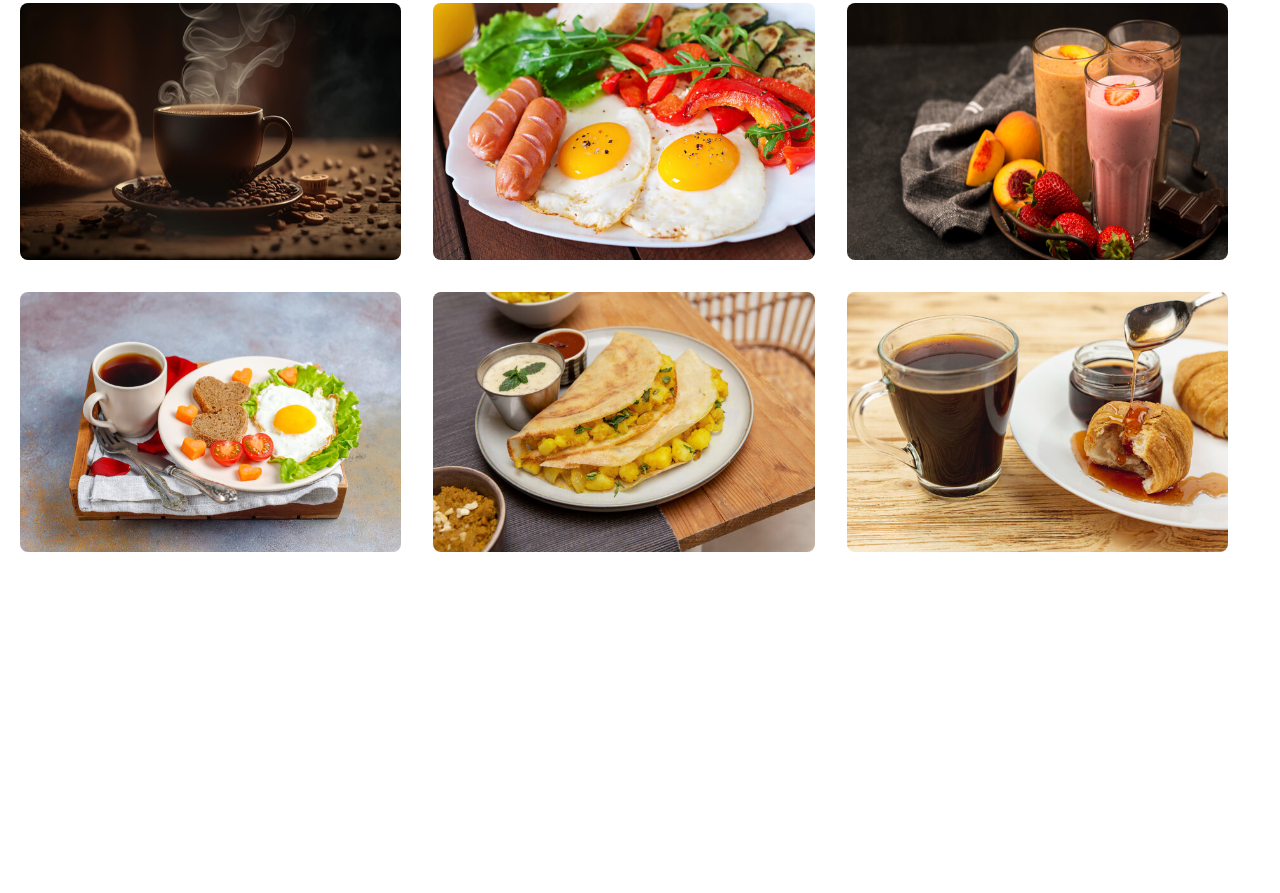
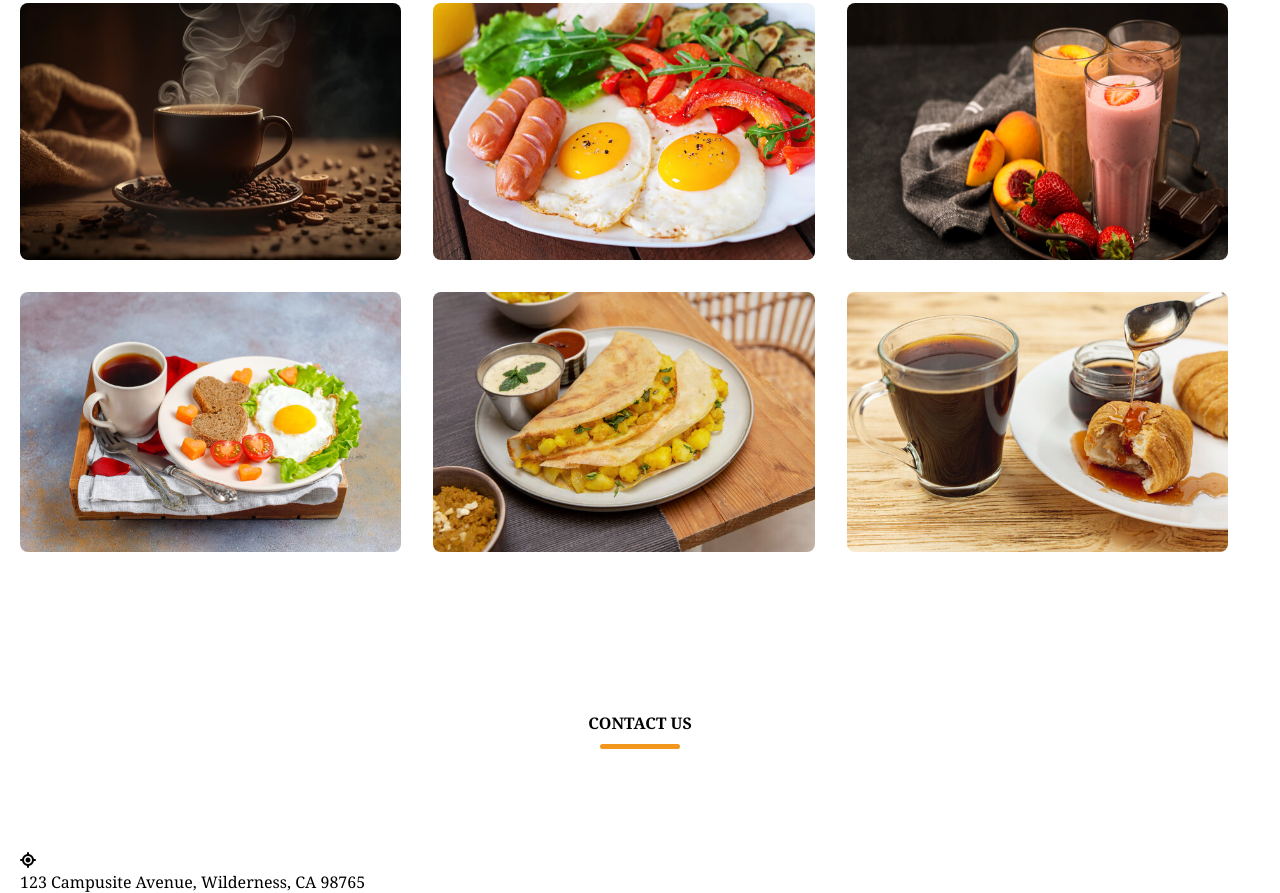
Before and after one commit to Developerfiyin/Coffee-webpage, a plain HTML site: page index.html in a window 1280 px wide. Shown: the part 3930-4823 px from the top of the page. Before the commit the page ends 4582 px from the top, so only its background shows below. Drawn offline with nearby package versions, Linux system fonts and the light colour scheme; a web font is replaced by a local one.

Commit message:
added a Contact-section

```diff
--- a/index.html
+++ b/index.html
@@ -271,6 +271,19 @@
           </ul>
         </div>
       </section>
+
+      <!----------Contact Us---->
+      <section class="Contact-section">
+        <h2 class="section-title">Contact Us</h2>
+        <div class="section-content">
+          <ul class="contact-info-list">
+            <li class="contact-info">
+              <i class="fa-solid fa-location-crosshairs"></i>
+              <p>123 Campusite Avenue, Wilderness, CA 98765</p>
+            </li>
+          </ul>
+        </div>
+      </section>
       <!------footer section---->
     </main>
     <!-------LINKING Swiper script-->
```
